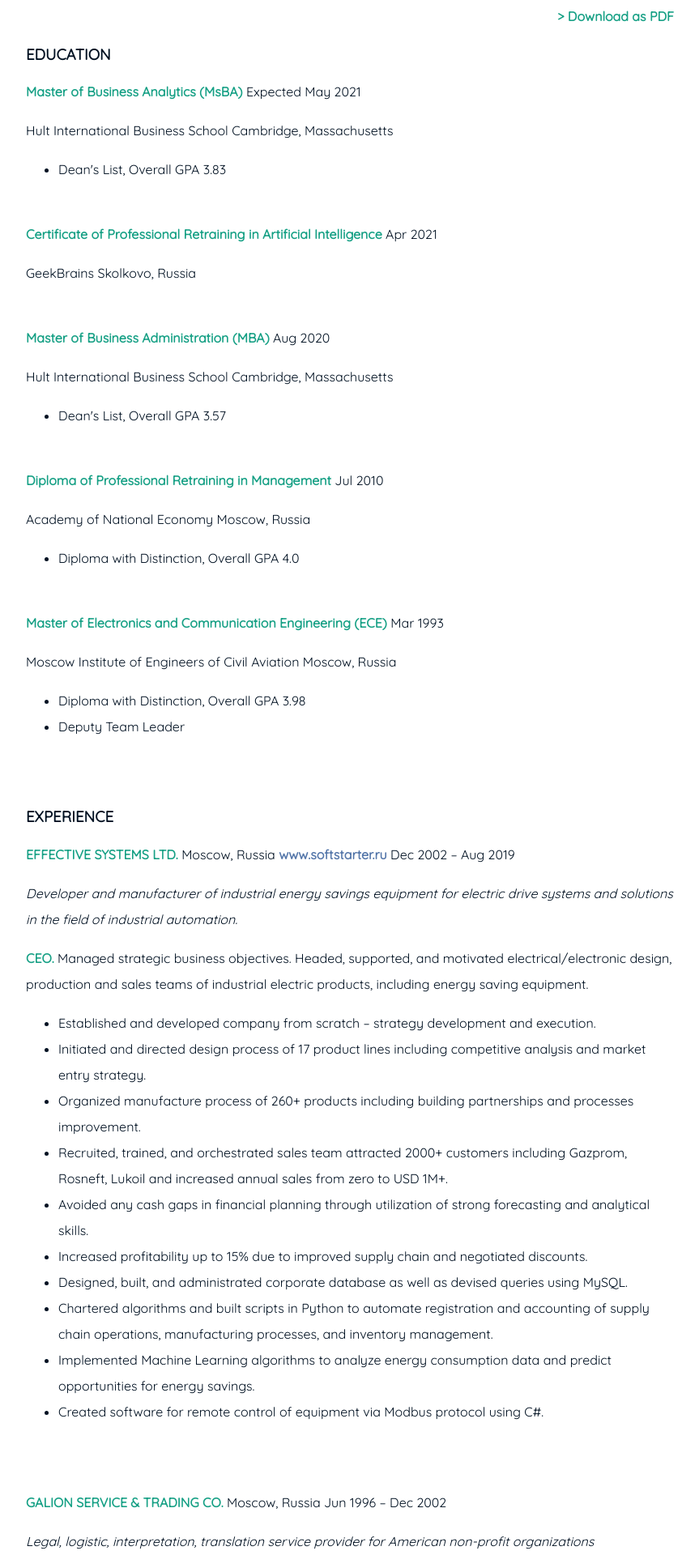
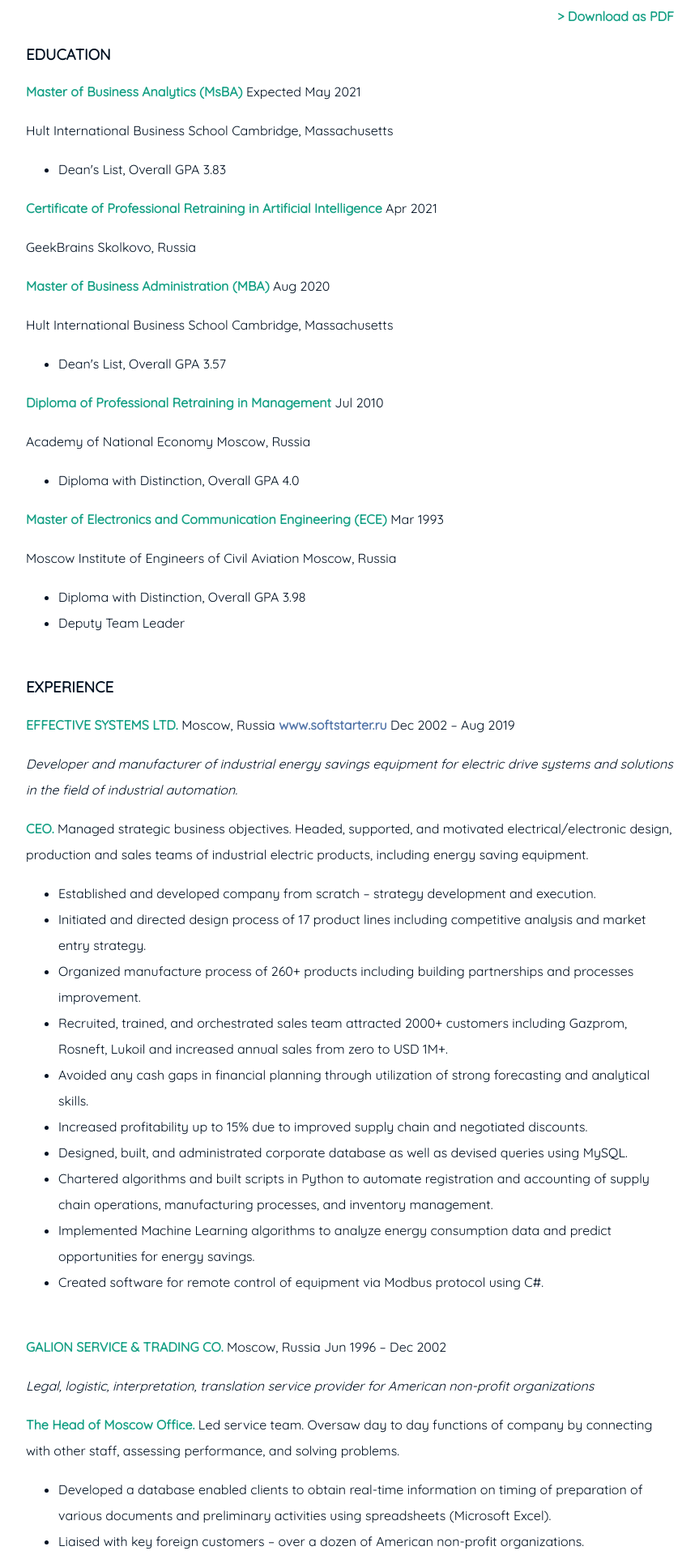
Before and after one commit to alexyushkin/alexyushkin.github.io, a Jekyll site: the page built from resume.md, in a window 1280 px wide. Shown: the part 304-2224 px from the top of the page at 81% size, without its empty margins (208-1071 px from the left). Built offline with Jekyll 4.4.1, drawn with Linux system fonts in a browser that asks for light colours.

Commit message:
Update resume.md

```diff
--- a/resume.md
+++ b/resume.md
@@ -14,26 +14,26 @@ subtitle: Alexey Yushkin
 Hult International Business School   Cambridge, Massachusetts
 
 - Dean&#39;s List, Overall GPA 3.83
-<br><br>
+<br>
 
 **Certificate of Professional Retraining in Artificial Intelligence**   Apr 2021
 
 GeekBrains   Skolkovo, Russia
-<br><br>
+<br>
 
 **Master of Business Administration (MBA)**   Aug 2020
 
 Hult International Business School   Cambridge, Massachusetts
 
 - Dean&#39;s List, Overall GPA 3.57
-<br><br>
+<br>
 
 **Diploma of Professional Retraining in Management**   Jul 2010
 
 Academy of National Economy   Moscow, Russia
 
 - Diploma with Distinction, Overall GPA 4.0
-<br><br>
+<br>
 
 **Master of Electronics and Communication Engineering (ECE)**   Mar 1993
 
@@ -41,7 +41,7 @@ Moscow Institute of Engineers of Civil Aviation   Moscow, Russia
 
 - Diploma with Distinction, Overall GPA 3.98
 - Deputy Team Leader
-<br><br><br>
+<br><br>
 
 ### EXPERIENCE
 
@@ -61,7 +61,7 @@ _Developer and manufacturer of industrial energy savings equipment for electric
 - Chartered algorithms and built scripts in Python to automate registration and accounting of supply chain operations, manufacturing processes, and inventory management.
 - Implemented Machine Learning algorithms to analyze energy consumption data and predict opportunities for energy savings.
 - Created software for remote control of equipment via Modbus protocol using C#.
-<br><br>
+<br>
 
 **GALION SERVICE &amp; TRADING CO.** Moscow, Russia   Jun 1996 – Dec 2002
 
@@ -71,7 +71,7 @@ _Legal, logistic, interpretation, translation service provider for American non-
 
 - Developed a database enabled clients to obtain real-time information on timing of preparation of various documents and preliminary activities using spreadsheets (Microsoft Excel).
 - Liaised with key foreign customers – over a dozen of American non-profit organizations.
-<br><br>
+<br>
 
 **TPK LION LLC** Moscow, Russia   Jan 1996 – Jun 1996
 
@@ -80,22 +80,22 @@ _Retail_
 **Deputy Director**. Managed financial planning, supply chain, and inventory management
 
 - Reorganized supply chain and implemented inventory tracking and planning system allowed reducing turnover time by 25% and cutting costs by decreasing product losses due to expiration by 80%.
-<br><br><br>
+<br><br>
 
 ### EARLIER EXPERIENCE
 
 **SENTYABR LLC**, **CEO** Moscow, Russia   1994 – 1996
 
 **TRANSAERO AIRLINES**, **Ground Control Dispatcher** Sheremetyevo, Russia   1993 – 1994
-<br><br><br>
+<br><br>
 
 ### SKILLS AND CERTIFICATIONS
 
 **Certificates:** U.S. - Russia Presidential Management Training Exchange Program, AWS Fundamentals Specialization, Google IT Automation Professional Certificate, Developing Applications with Google Cloud Platform Specialization, Data Engineering with Google Cloud Specialization, IBM Applied Data Science with Python, IBM Machine Learning with Python, 100+ Coursera and DataCamp Certificates including Python Programmer Career Track, Machine Learning Scientist with Python Career Track, Data Scientist with Python Career Track, Data Analyst with SQL Server Career Track, R Programming Skill Track, Deep Learning in Python Skill Track, etc.
-<br><br>
+<br>
 
 **Technologies:** Advanced Python for Data Science, R, SQL, C#, Tableau, Microsoft Office, Microsoft Word, Microsoft Excel, Microsoft PowerPoint
-<br><br><br>
+<br><br>
 
 ### ADDITIONAL INFORMATION
 
```
